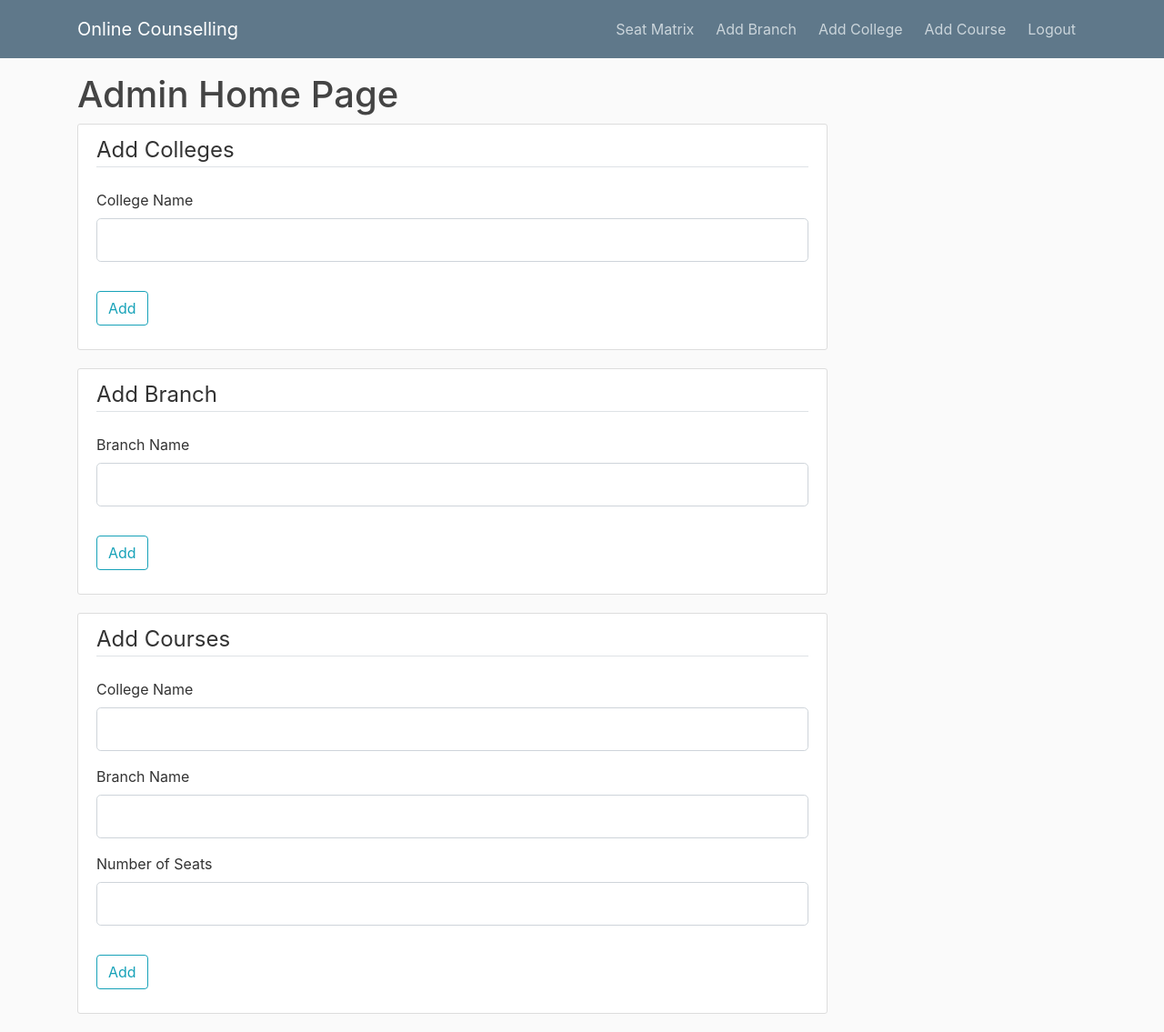
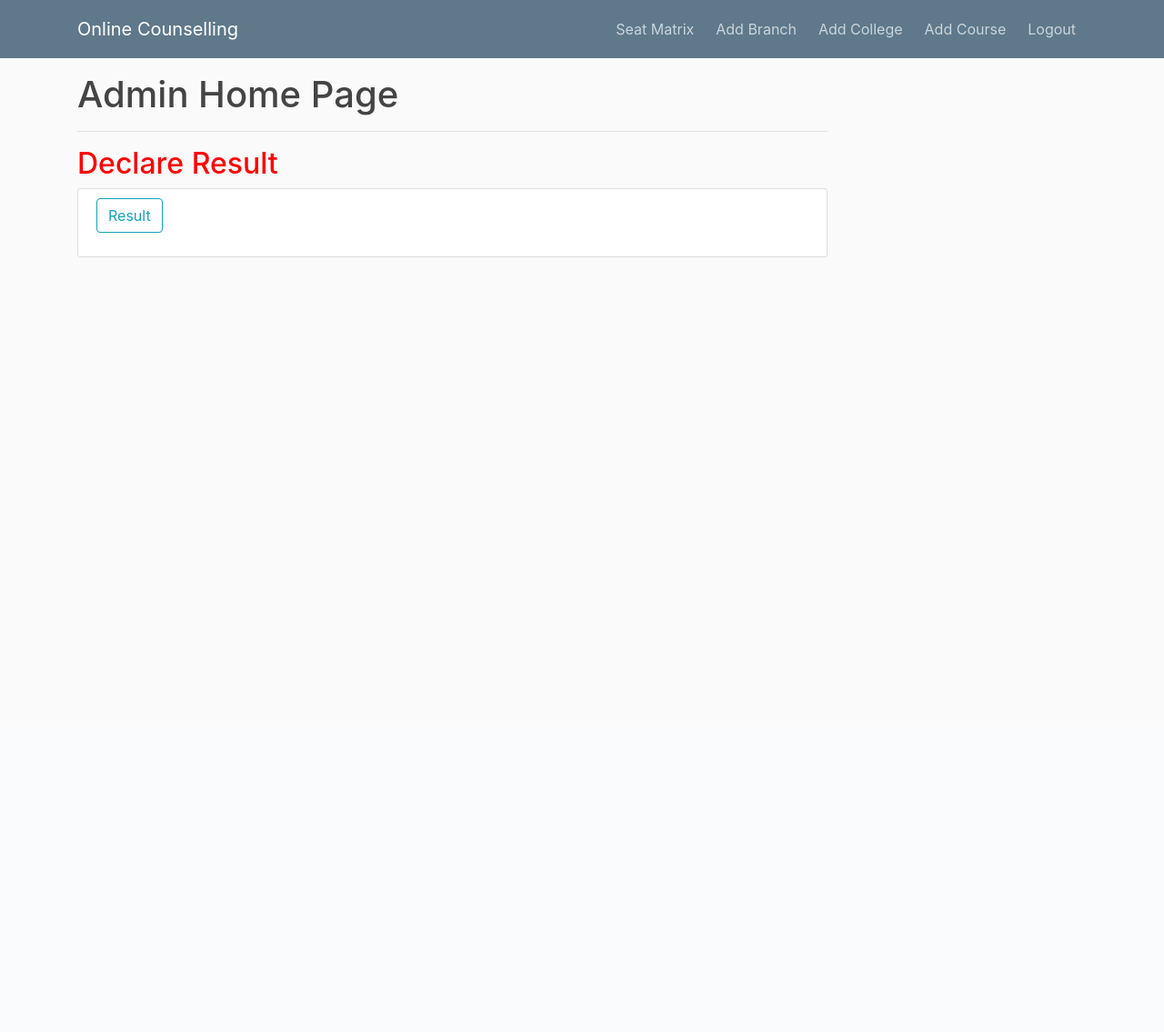
Before and after one commit to manwithavan1998/Counselling-version2-, a Flask app: page /adminhome in a window 1280 px wide. Shown: the whole page at 91% size. After the commit the page ends 283 px from the top, so only its background shows below. Run offline with Flask 2, Linux system fonts and the light colour scheme; a user stored in the database is signed in; some libraries are stand-ins or nearby versions.

Commit message:
added result declaration

```diff
--- a/flaskblog/forms.py
+++ b/flaskblog/forms.py
@@ -175,3 +175,6 @@ class PostForm(FlaskForm):
 
     title2 = SelectField('Choices', validators=[DataRequired()],choices = list)
     submit = SubmitField('Add')
+
+class DeclareResultForm(FlaskForm):
+    submit = SubmitField('Result')
--- a/flaskblog/routes.py
+++ b/flaskblog/routes.py
@@ -3,11 +3,14 @@ import secrets
 from PIL import Image
 from flask import render_template, url_for, flash, redirect, request, abort
 from flaskblog import app, db, bcrypt
-from flaskblog.forms import RegistrationForm, LoginForm, UpdateAccountForm, PostForm, AdminLoginForm,CollegeForm,BranchForm,CourseForm
-from flaskblog.models import User, Post, College, Course, Branch, User_preference, Admin
+from flaskblog.forms import RegistrationForm, LoginForm, UpdateAccountForm, PostForm, AdminLoginForm,CollegeForm,BranchForm,CourseForm,DeclareResultForm
+from flaskblog.models import User, Post, College, Course, Branch, User_preference, Admin, AllocatedSeat
 from flask_login import login_user, current_user, logout_user, login_required
 import logging
 from functools import wraps
+from datetime import date
+result_declared = False
+
 def adminlogin_required(f):
     @wraps(f)
     def decorated_function(*args, **kwargs):
@@ -78,6 +81,9 @@ def adminhome():
     form1 = CollegeForm()
     form2 = BranchForm()
     form = CourseForm()
+    form3 = DeclareResultForm()
+    if form3.validate_on_submit():
+        return redirect(url_for('DeclareResult'))
     if form.validate_on_submit():
         college = College.query.filter_by(college_name = form.collegename.data).first()
         branch = Branch.query.filter_by(branch_name = form.branchname.data).first()
@@ -98,13 +104,14 @@ def adminhome():
         db.session.commit()
         flash('New Branch Added successfully', 'success')
         return redirect(url_for('adminhome'))
-    return render_template('adminhome.html',form1 = form1, form2 = form2,form = form)
+    return render_template('adminhome.html',form1 = form1, form2 = form2,form = form,form3 = form3)
 
 
 
 @app.route("/addcollege", methods=['GET', 'POST'])
 @adminlogin_required
 def addcollege():
+
     form = CollegeForm()
     if form.validate_on_submit():
         college1 = College(college_name = form.collegename.data)
@@ -245,6 +252,7 @@ def account():
         form.roll.data = current_user.roll
         form.rank.data = current_user.rank
 
+
     image_file = url_for('static', filename='profile_pics/' + current_user.image_file)
     return render_template('account.html', title='Account',
                            image_file=image_file, form=form)
@@ -334,8 +342,26 @@ def new_post():
 
     new_list.sort(key = lambda new_list: new_list[1])
     app.logger.info(new_list)
+    allocationList = AllocatedSeat.query.filter_by(user_id = current_user.id)
+    allocatedCollege = ""
+    allocatedBranch = ""
+    for x in list:
+
+        for query in join_query.all():
+            if query[1].course_id == allocationList[0].course_id:
+               allocatedCollege = query[0].college_name
+               allocatedBranch = query[2].branch_name
+
+            # for item in query:
+            #     if hasattr(item,'college_name') and x.course_id == 3:
+            #         temp_list.append(item.college_name)
+            # for item in query:
+            #     if hasattr(item,'branch_name') and x.course_id == 3:
+            #         temp_list.append(item.branch_name)
+
+
     return render_template('choices.html', title='New Post',
-                           form=form, legend='Choice Filling',pref = new_list)
+                           form=form, legend='Choice Filling',pref = new_list,allocatedCollege = allocatedCollege,allocatedBranch = allocatedBranch )
 
 
 # @app.route("/post/<int:post_id>")
@@ -374,3 +400,44 @@ def delete_post(post_id):
     db.session.commit()
     flash('Your post has been deleted!', 'success')
     return redirect(url_for('new_post'))
+
+
+
+@app.route('/DeclareResult',methods=['GET','POST'])
+@adminlogin_required
+def DeclareResult():
+    db.session.query(AllocatedSeat).delete()
+    db.session.commit()
+    allCourse = Course.query.all()
+    course = {}
+    for item in allCourse:
+        course[item.course_id] = item.no_of_seat
+
+    join_query = db.session.query(User,User_preference)\
+                    .join(User,User.id == User_preference.user_id)
+
+    list = []
+
+    for item in join_query:
+        temp = []
+        temp.append(item[0].rank)
+        temp.append(item[1].preference_rank)
+        temp.append(item[0].id)
+        temp.append(item[1].course_id)
+        list.append(temp)
+
+    list.sort()
+    dict = {}
+    pre_user = -1
+    for item in list:
+        if item[2] != pre_user and course[item[3]]>0:
+            course[item[3]]-=1
+            pre_user = item[2]
+            dict[item[2]] = item[3]
+
+    for item in dict:
+        allocation = AllocatedSeat(user_id = item,course_id = dict[item])
+        db.session.add(allocation)
+        db.session.commit()
+
+    return redirect(url_for('adminhome'))
--- a/flaskblog/templates/adminhome.html
+++ b/flaskblog/templates/adminhome.html
@@ -1,107 +1,19 @@
 {% extends "adminlayout.html" %}
 {% block content %}
-    <h1>Admin Home Page</h1>
 
-    <div class="content-section">
+        <h1>Admin Home Page</h1>
+        <hr>
+        <h2 style="color: red">Declare Result</h2>
 
-        <form method="POST" action="">
-            {{ form1.hidden_tag() }}
-            <fieldset class="form-group">
-                <legend class="border-bottom mb-4">Add Colleges</legend>
+         <div class="content-section">
+
+            <form method="POST" action="">
+                {{ form.hidden_tag() }}
+
                 <div class="form-group">
-                    {{ form1.collegename.label(class="form-control-label") }}
-                    {% if form1.collegename.errors %}
-                        {{ form1.collegename(class="form-control form-control-lg is-invalid") }}
-                        <div class="invalid-feedback">
-                            {% for error in form1.collegename.errors %}
-                                <span>{{ error }}</span>
-                            {% endfor %}
-                        </div>
-                    {% else %}
-                        {{ form1.collegename(class="form-control form-control-lg") }}
-                    {% endif %}
+                    {{ form3.submit(class="btn btn-outline-info") }}
                 </div>
-            </fieldset>
-            <div class="form-group">
-                {{ form1.submit(class="btn btn-outline-info") }}
-            </div>
-        </form>
-    </div>
-    <div class="content-section">
-        <form method="POST" action="">
-            {{ form2.hidden_tag() }}
-            <fieldset class="form-group">
-                <legend class="border-bottom mb-4">Add Branch</legend>
-                <div class="form-group">
-                    {{ form2.branchname.label(class="form-control-label") }}
-                    {% if form2.branchname.errors %}
-                        {{ form2.branchname(class="form-control form-control-lg is-invalid") }}
-                        <div class="invalid-feedback">
-                            {% for error in form2.branchname.errors %}
-                                <span>{{ error }}</span>
-                            {% endfor %}
-                        </div>
-                    {% else %}
-                        {{ form2.branchname(class="form-control form-control-lg") }}
-                    {% endif %}
-                </div>
-            </fieldset>
-            <div class="form-group">
-                {{ form2.submit(class="btn btn-outline-info") }}
-            </div>
-        </form>
-    </div>
-    <div class="content-section">
-
-        <form method="POST" action="">
-            {{ form.hidden_tag() }}
-            <fieldset class="form-group">
-                <legend class="border-bottom mb-4">Add Courses</legend>
-                <div class="form-group">
-                    {{ form.collegename.label(class="form-control-label") }}
-                    {% if form.collegename.errors %}
-                        {{ form.collegename(class="form-control form-control-lg is-invalid") }}
-                        <div class="invalid-feedback">
-                            {% for error in form.collegename.errors %}
-                                <span>{{ error }}</span>
-                            {% endfor %}
-                        </div>
-                    {% else %}
-                        {{ form.collegename(class="form-control form-control-lg") }}
-                    {% endif %}
-                </div>
-                <div class="form-group">
-                    {{ form.branchname.label(class="form-control-label") }}
-                    {% if form.branchname.errors %}
-                        {{ form.branchname(class="form-control form-control-lg is-invalid") }}
-                        <div class="invalid-feedback">
-                            {% for error in form.branchname.errors %}
-                                <span>{{ error }}</span>
-                            {% endfor %}
-                        </div>
-                    {% else %}
-                        {{ form.branchname(class="form-control form-control-lg") }}
-                    {% endif %}
-                </div>
-                <div class="form-group">
-                    {{ form.seats.label(class="form-control-label") }}
-                    {% if form.seats.errors %}
-                        {{ form.seats(class="form-control form-control-lg is-invalid") }}
-                        <div class="invalid-feedback">
-                            {% for error in form.seats.errors %}
-                                <span>{{ error }}</span>
-                            {% endfor %}
-                        </div>
-                    {% else %}
-                        {{ form.seats(class="form-control form-control-lg") }}
-                    {% endif %}
-                </div>
-            </fieldset>
-            <div class="form-group">
-                {{ form.submit(class="btn btn-outline-info") }}
-            </div>
-        </form>
-    </div>
-
+            </form>
+        </div>
 
 {% endblock content %}
```
Also changed, not shown: flaskblog/models.py (+8 -0 lines), flaskblog/static/main.css (+64 -0 lines), flaskblog/templates/choices.html (+16 -1 lines), flaskblog/site.db, flaskblog/static/profile_pics/6e8ceea8520fa3c7.png (added), flaskblog/templates/adminlayout.html (line endings or trailing spaces).
